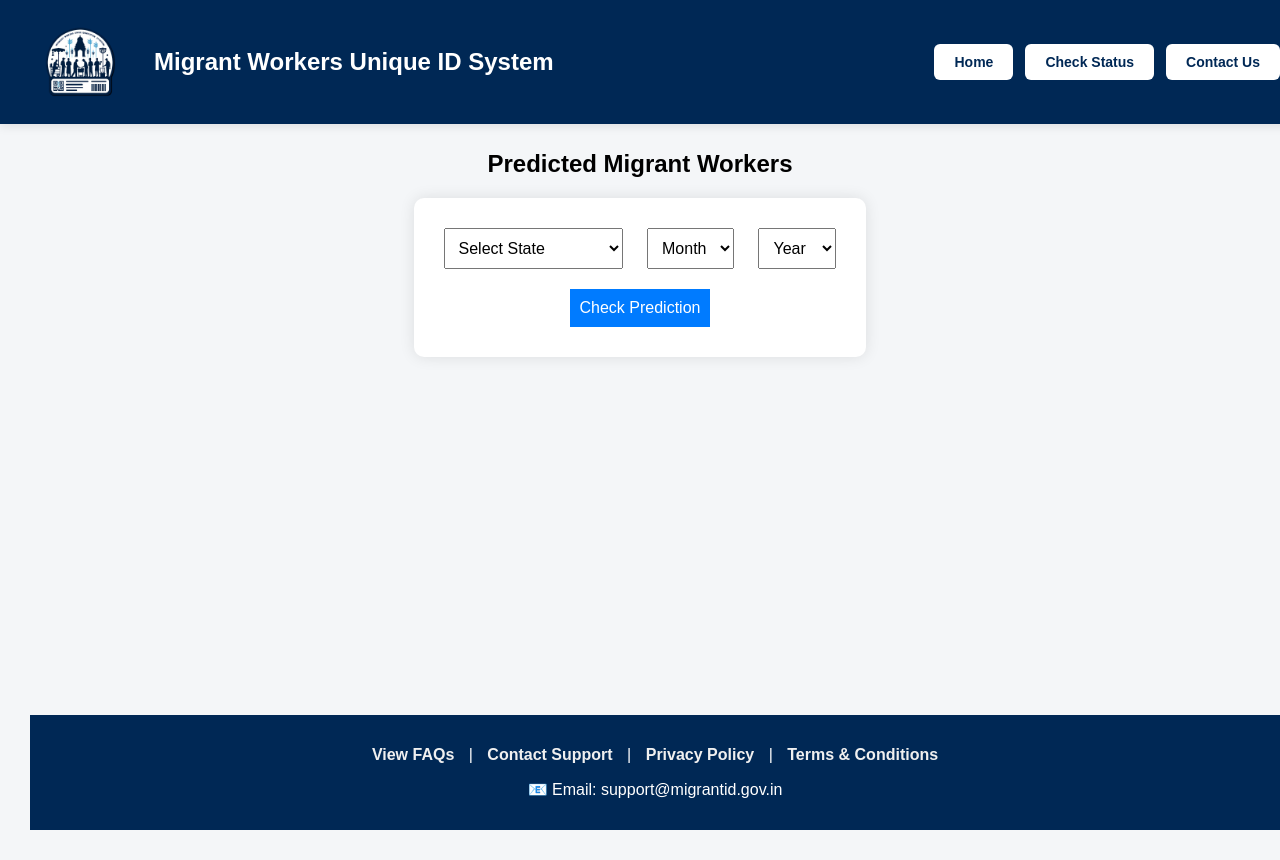
After one commit to shano36/migrant-id-system2, a Django app: page /migrant_form/ in a window 1280 px wide. The commit adds this page. Run offline with Django 5.2, Linux system fonts and the light colour scheme.

Commit message:
ai prediction

```diff
--- a/migrant_app/templates/home.html
+++ b/migrant_app/templates/home.html
@@ -195,7 +195,7 @@
             <h1 class="nav-title">Migrant Workers Unique ID System</h1>
         </div>
         <div class="nav-right">
-            <a href="{% url 'map_dashboard' %}" class="btn btn-login">View Migration Map</a>
+            <a href="{% url 'migrant_form' %}" class="btn btn-login">View Prediction</a>
             <a href="{% url 'login' %}" class="btn btn-login">Login</a>
             <a href="{% url 'register' %}" class="btn btn-register">Register</a>
         </div>
--- /dev/null
+++ b/migrant_app/templates/migrant_form.html
@@ -0,0 +1,75 @@
+{% extends "base.html" %}
+{% block title %}Migrant_form{% endblock %}
+
+{% block content %}
+<!DOCTYPE html>
+<html>
+<head>
+  <title>Migrant Worker Prediction</title>
+  <style>
+    body {
+      font-family: Arial, sans-serif;
+      background: #f4f6f8;
+      text-align: center;
+      padding: 30px;
+    }
+    form {
+      background: white;
+      padding: 20px;
+      display: inline-block;
+      border-radius: 10px;
+      box-shadow: 0 0 15px rgba(0,0,0,0.1);
+    }
+    select, button {
+      padding: 10px;
+      margin: 10px;
+      font-size: 16px;
+    }
+    .result {
+      margin-top: 30px;
+      font-size: 20px;
+      font-weight: bold;
+      color: #007BFF;
+    }
+  </style>
+</head>
+<body>
+
+  <h2>Predicted Migrant Workers</h2>
+
+  <form method="POST">
+    {% csrf_token %}
+    <select name="state" required>
+      <option value="">Select State</option>
+      {% for s in states %}
+        <option value="{{ s }}" {% if selected and selected.state == s %}selected{% endif %}>{{ s }}</option>
+      {% endfor %}
+    </select>
+    <select name="month" required>
+      <option value="">Month</option>
+      {% for m in months %}
+        <option value="{{ m }}" {% if selected and selected.month == m %}selected{% endif %}>{{ m }}</option>
+      {% endfor %}
+    </select>
+    <select name="year" required>
+      <option value="">Year</option>
+      {% for y in years %}
+        <option value="{{ y }}" {% if selected and selected.year == y %}selected{% endif %}>{{ y }}</option>
+      {% endfor %}
+    </select>
+    <br>
+    <button type="submit">Check Prediction</button>
+  </form>
+
+  {% if prediction is not None %}
+  {% load humanize %}
+    <div class="result">
+      Predicted workers for <strong>{{ selected.state }}</strong> in
+      <strong>{{ selected.month }}/{{ selected.year }}</strong> is:
+      <strong>{{ prediction|intcomma }}</strong>
+    </div>
+  {% endif %}
+
+</body>
+</html>
+{% endblock %}
--- a/migrant_app/urls.py
+++ b/migrant_app/urls.py
@@ -3,7 +3,7 @@ from .views import (
     home, register, dashboard, admin_dashboard, authority_dashboard,
     approve_worker, reject_worker, verify_worker,
     verify_qr_page, verify_qr_code, verify_qr_result, check_status,  # ✅ Added check_status
-    contact, thank_you, check_username, check_email, user_login, send_sos_alert, workers_list,track_workers, map_dashboard
+    contact, thank_you, check_username, check_email, user_login, send_sos_alert, workers_list,track_workers, migrant_prediction_view
 
 )
 
@@ -41,6 +41,6 @@ urlpatterns = [
     path('workers_list/', workers_list, name='workers_list'),
     path('track_workers/<int:worker_id>/',track_workers,name='track_workers'),
 
-    path('dashboard/', map_dashboard, name='map_dashboard'),  # New map route
+    path('migrant_form/', migrant_prediction_view, name='migrant_form'),
 
 ]
--- a/migrant_app/views.py
+++ b/migrant_app/views.py
@@ -28,6 +28,7 @@ from twilio.rest import Client
 from .forms import ApplicationForm
 from django.contrib.auth.forms import AuthenticationForm
 from .models import AadhaarDatabase
+import os
 import json
 
 
@@ -454,19 +455,37 @@ def track_workers(request, worker_id):
         "longitude": longitude
     })
 
-def map_dashboard(request):
-    data = None
-    selected_date = None
+def migrant_prediction_view(request):
+    prediction = None
+    state = month = year = ""
 
     if request.method == 'POST':
+        state = request.POST.get('state')
         month = request.POST.get('month')
         year = request.POST.get('year')
-        selected_date = f"{year}-{month.zfill(2)}"  # Format as '2025-01'
+        selected_date = f"{year}-{month.zfill(2)}"
 
-        df = pd.read_csv('future_predictions.csv')
-        df = df[df['Date'] == selected_date]
+        file_path = os.path.join(settings.BASE_DIR, 'future_predictions.csv')
+        df = pd.read_csv(file_path)
 
-        # Prepare a dictionary like {'State1': 12345, 'State2': 6789, ...}
-        data = df.set_index('State')['Predicted_Migrant_Workers'].to_dict()
+        match = df[(df['Date'] == selected_date) & (df['State'].str.lower() == state.lower())]
+        if not match.empty:
+            prediction = int(match['Predicted_Migrant_Workers'].values[0])
+        else:
+            prediction = 0
 
-    return render(request, 'map_dashboard.html', {'data': data, 'selected_date': selected_date})
+    states = sorted([
+        'Andhra Pradesh', 'Arunachal Pradesh', 'Assam', 'Bihar', 'Chhattisgarh', 'Goa',
+        'Gujarat', 'Haryana', 'Himachal Pradesh', 'Jharkhand', 'Karnataka', 'Kerala',
+        'Madhya Pradesh', 'Maharashtra', 'Manipur', 'Meghalaya', 'Mizoram', 'Nagaland',
+        'Odisha', 'Punjab', 'Rajasthan', 'Sikkim', 'Tamil Nadu', 'Telangana', 'Tripura',
+        'Uttar Pradesh', 'Uttarakhand', 'West Bengal'
+    ])
+
+    return render(request, 'migrant_form.html', {
+        'states': states,
+        'months': [f"{i:02d}" for i in range(1, 13)],
+        'years': [str(y) for y in range(2025, 2031)],
+        'prediction': prediction,
+        'selected': {'state': state, 'month': month, 'year': year} if request.method == 'POST' else None,
+    })
--- a/migrant_id_system/settings.py
+++ b/migrant_id_system/settings.py
@@ -43,6 +43,7 @@ INSTALLED_APPS = [
     'django.contrib.messages',
     'django.contrib.staticfiles',
     'migrant_app',
+    'django.contrib.humanize',
 ]
 
 MIDDLEWARE = [
--- a/migrant_id_system/urls.py
+++ b/migrant_id_system/urls.py
@@ -25,7 +25,7 @@ urlpatterns = [
     path('', include('migrant_app.urls')),
     path('approve-worker/<int:worker_id>/', views.approve_worker, name='approve-worker'),
     path("login/", user_login, name="login"),
-    path('map_dashboard/', views.map_dashboard, name='map_dashboard'),  # New map route
+    path('migrant_form/', views.migrant_prediction_view, name='migrant_form'),
 
 
 
```
Also changed, not shown: migrant_app/templates/map_dashboard.html (deleted, +0 -54 lines), future_predictions.csv, 2 other files.
